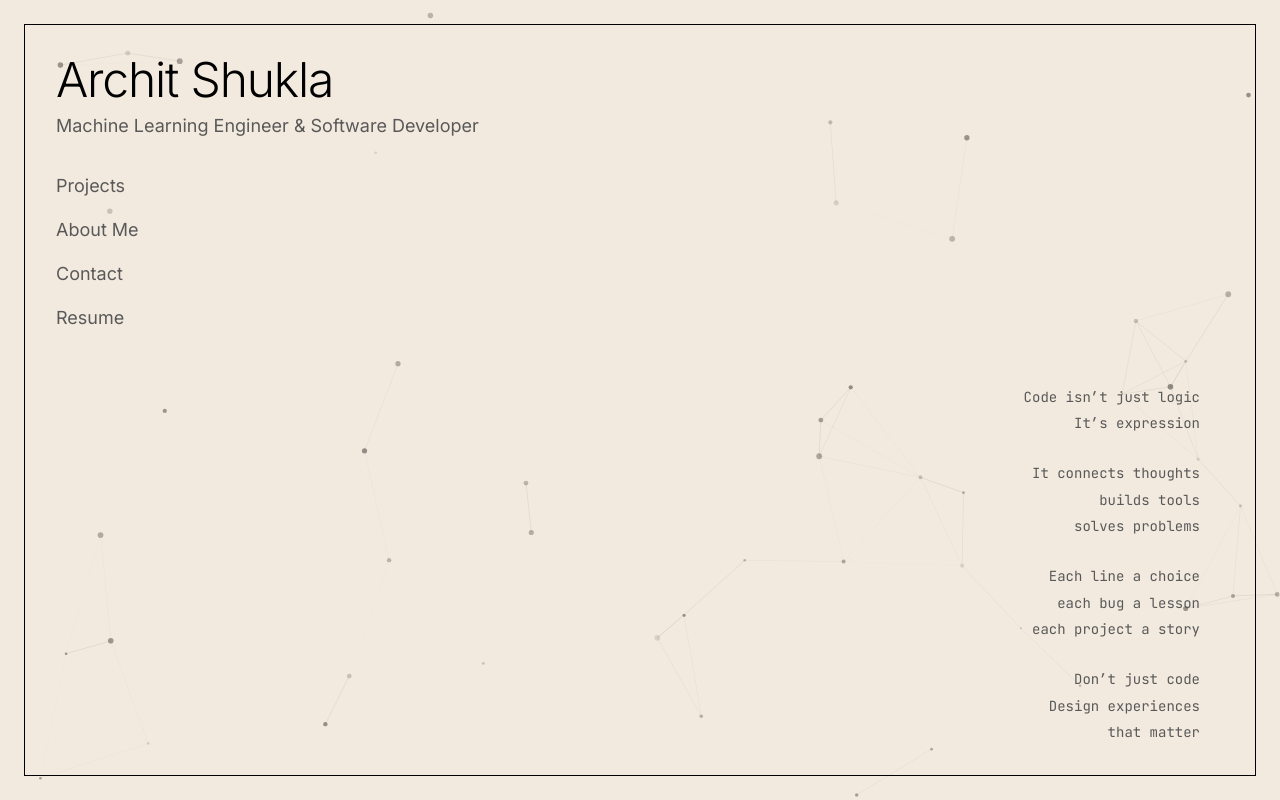
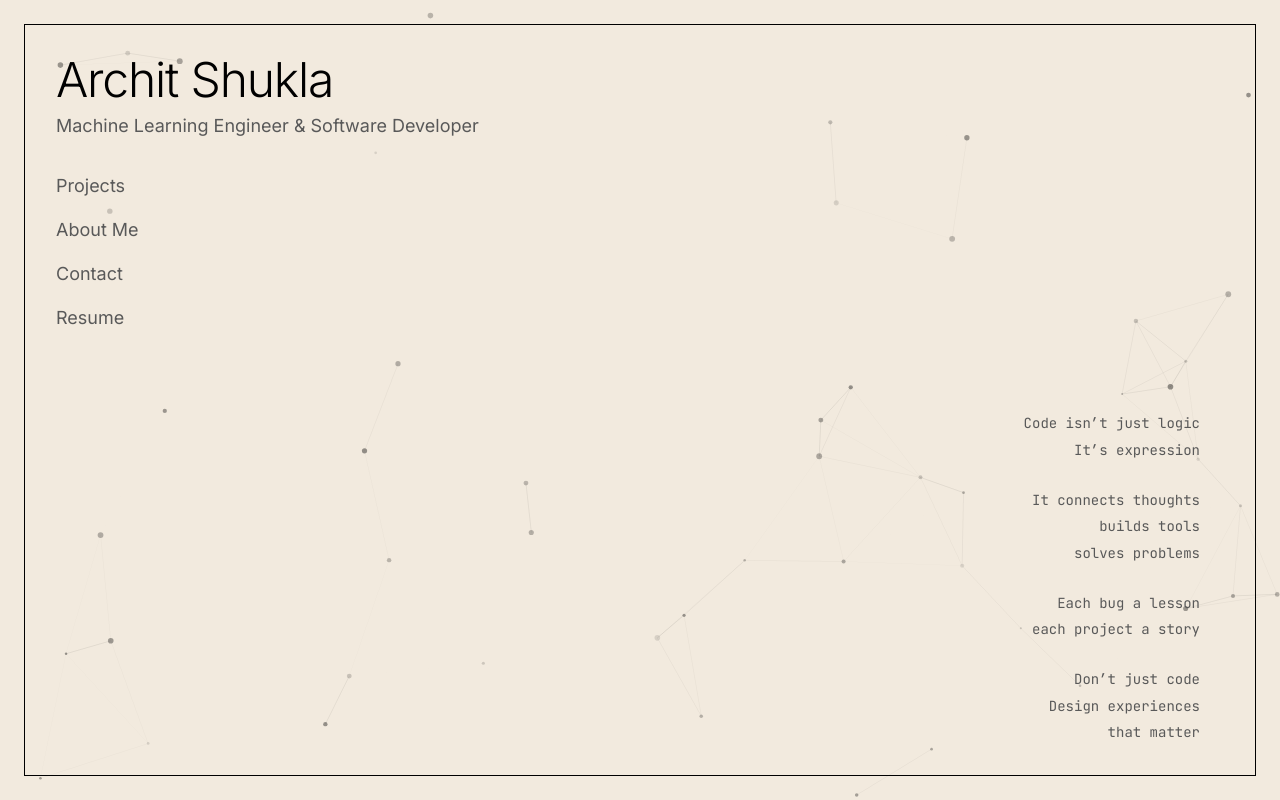
Before and after one commit to Arsh624/architshukla-portfolio, a React (Vite) app: page / in a window 1280 px wide. Built offline with nearby package versions, Linux system fonts and the light colour scheme.

Commit message:
Updated home section to avoid overflow in some devices

```diff
--- a/src/components/HomeSection.tsx
+++ b/src/components/HomeSection.tsx
@@ -52,8 +52,7 @@ const HomeSection = ({ onSectionChange }: HomeSectionProps) => {
       <p>builds tools</p>
       <p>solves problems</p>
       <br />
-      <p>Each line a choice</p>
-      <p>each bug a lesson</p>
+      <p>Each bug a lesson</p>
       <p>each project a story</p>
       <br />
       <p>Don’t just code</p>
```
